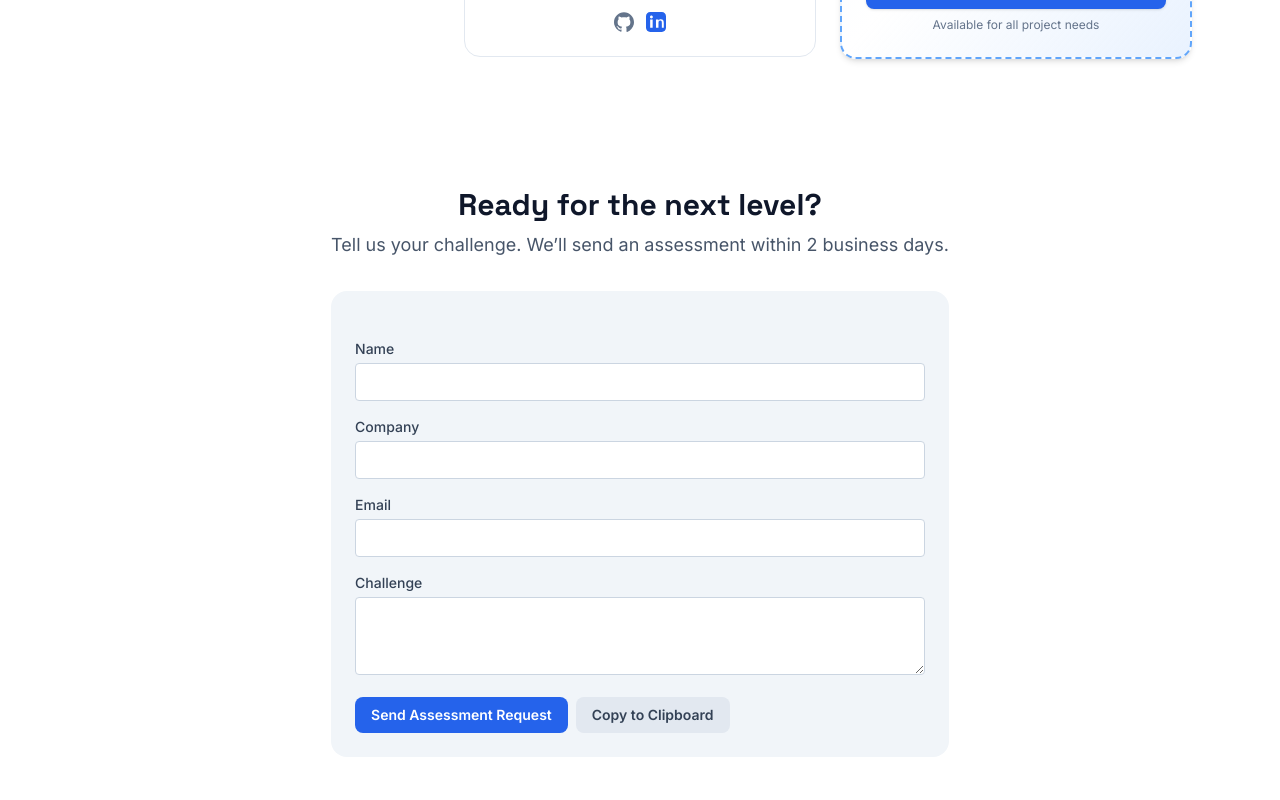
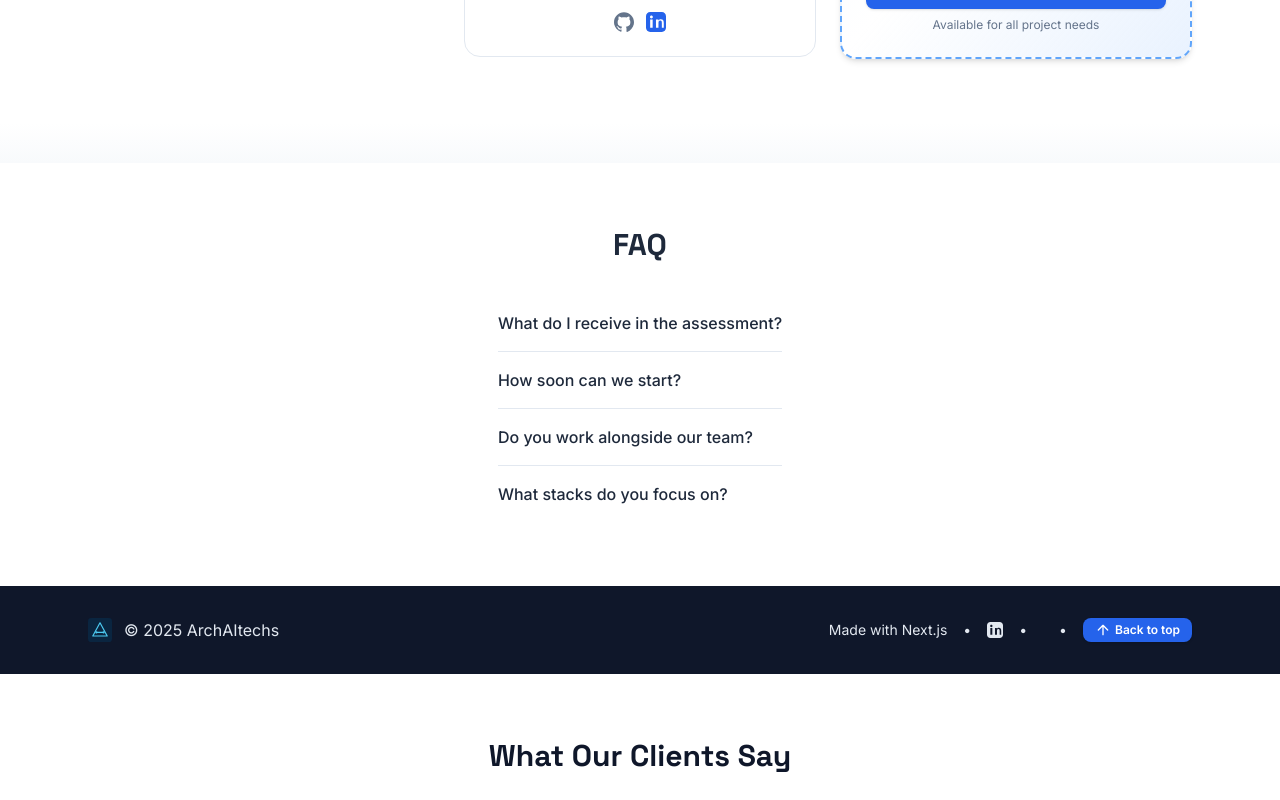
Before and after one commit to tmendes-dev/archaitech-landing, a Next.js app: page /en in a window 1280 px wide. Shown: the part 4040-4840 px from the top of the page. Built offline with nearby package versions, Linux system fonts and the light colour scheme; no server answers.

Commit message:
chore: disabling assesments

```diff
--- a/app/(marketing)/[locale]/page.tsx
+++ b/app/(marketing)/[locale]/page.tsx
@@ -196,7 +196,7 @@ export default async function Page({ params }: { params: { locale: string } }) {
         thomas={{ role: t("partners.thomas.role"), bio: t("partners.thomas.bio") }}
       />
       {/* What Our Clients Say section removed */}
-  <Contact t={t} locale={locale} />
+  {/* <Contact t={t} locale={locale} /> */}
   <div className="h-6 sm:h-10 bg-gradient-to-b from-white dark:from-slate-950 to-slate-50 dark:to-slate-900 w-full" />
   <FAQ title={merged.faq.title} items={faq} />
   <SiteFooter t={t} />
```
